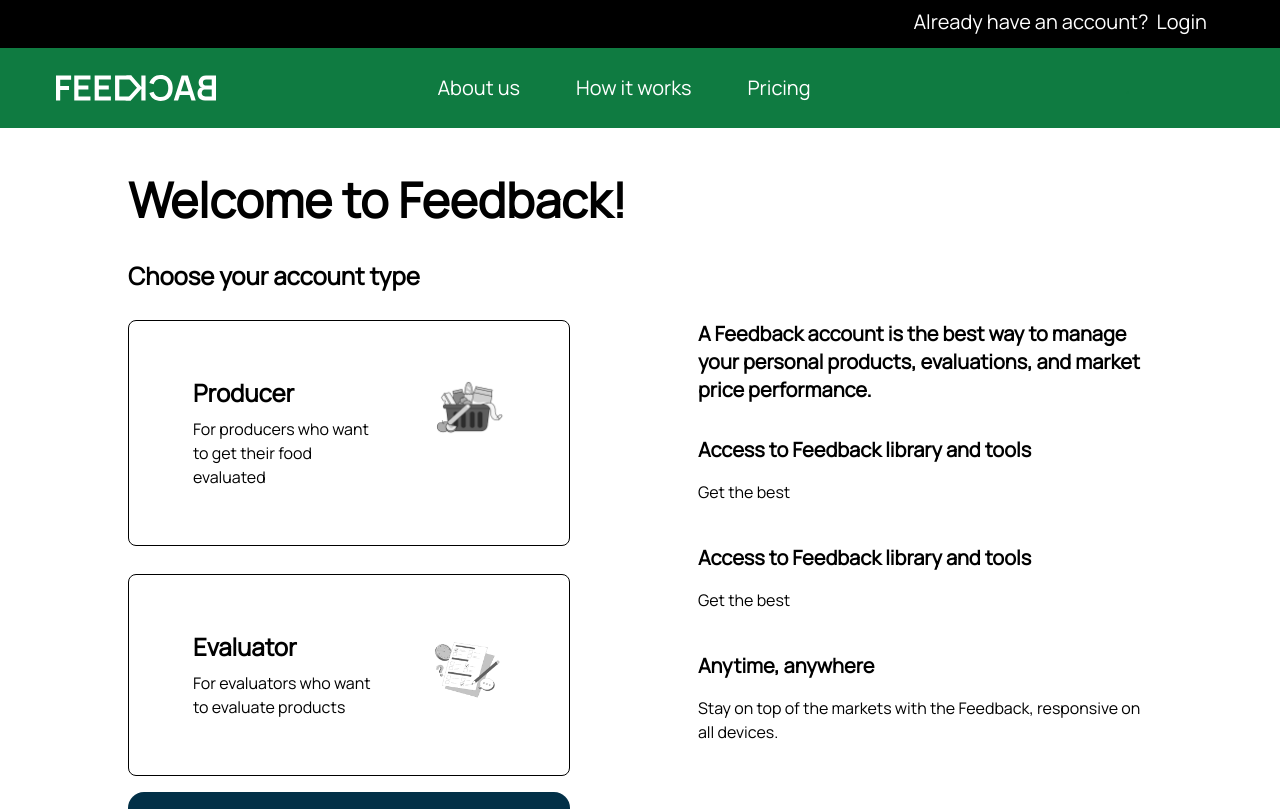
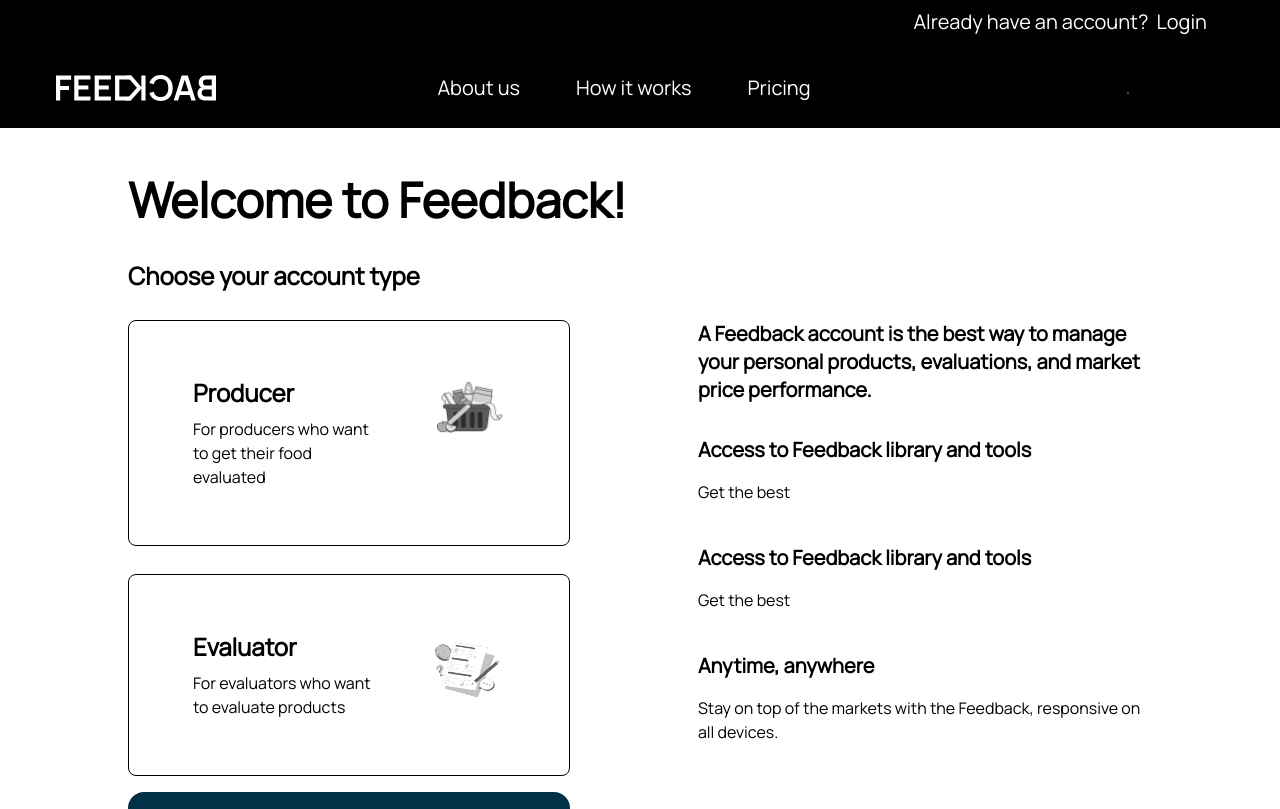
Before and after one commit to LetsRuminate/ruminate-feedback, a React (Vite) app: page /registration in a window 1280 px wide. Shown: the top 809 px of the page. Built offline with nearby package versions, Linux system fonts and the light colour scheme; no server answers.

Commit message:
Update index.tsx
Updated registration nav bg color.

```diff
--- a/src/components/navbar/registration-navbar/index.tsx
+++ b/src/components/navbar/registration-navbar/index.tsx
@@ -26,7 +26,7 @@ export default function RegistrationNavbar() {
           </Link>
         </div>
       </div>
-      <nav className="bg-[#0F7B41] w-full h-20 py-8 px-14 flex justify-between items-center relative">
+      <nav className="bg-[#000000] w-full h-20 py-8 px-14 flex justify-between items-center relative">
         <Link to="/">
           <img alt="Feedback logo" src={BrandLogo} className="shrink-0" />
         </Link>
```
